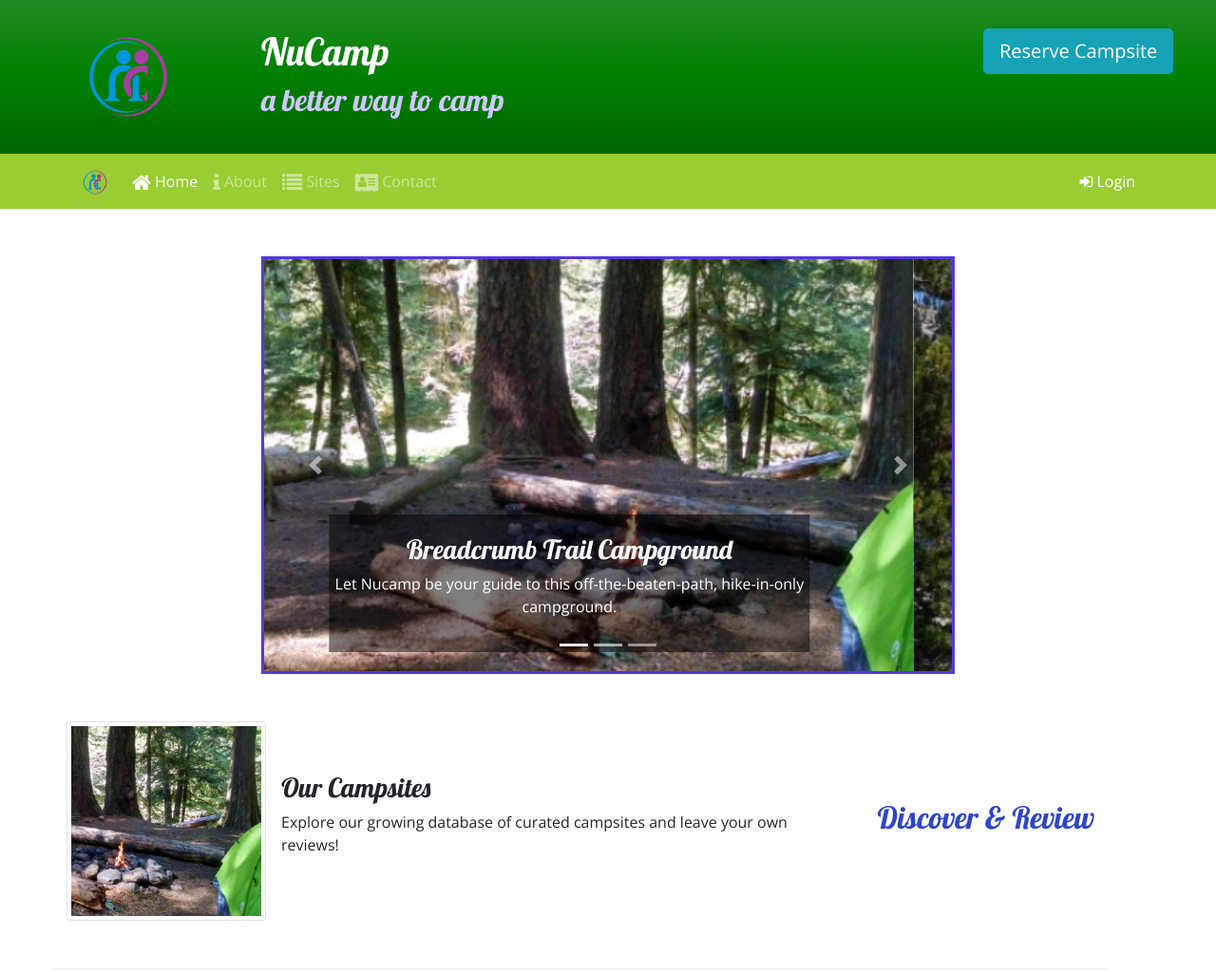
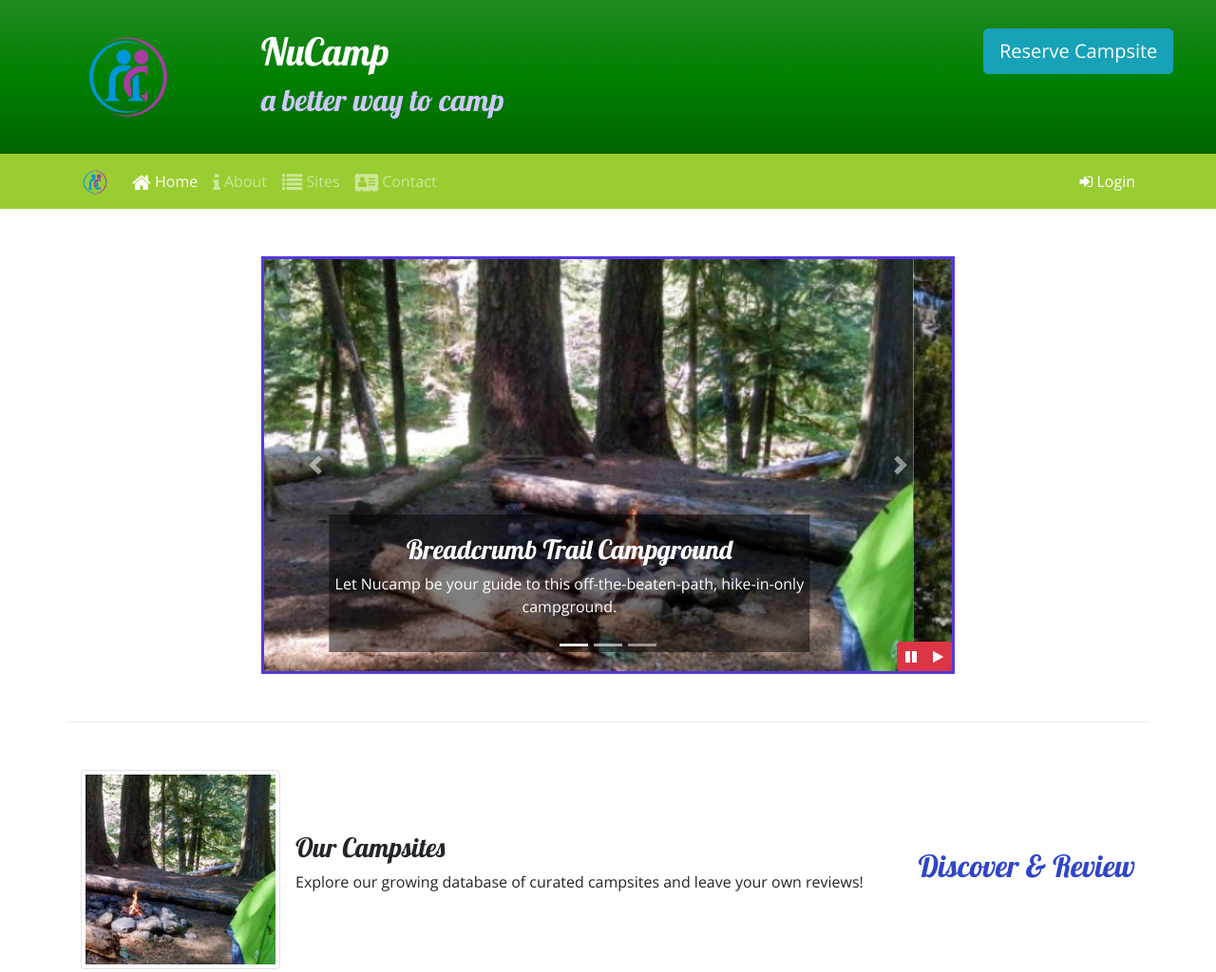
Before and after one commit to Mari316/nucampsite, a website: page index.html in a window 1280 px wide. Shown: the top 1024 px of the page at 95% size. Drawn offline with nearby package versions, Linux system fonts and the light colour scheme.

Commit message:
play pause buttons added

```diff
--- a/css/styles.css
+++ b/css/styles.css
@@ -51,3 +51,10 @@ header h2 {
 .carousel {
     border: solid #5637DD;
 }
+
+#carouselButton {
+    position: absolute;
+    right: 0;
+    bottom: 0;
+    z-index: 100;
+}
--- a/index.html
+++ b/index.html
@@ -214,8 +214,17 @@
             <span class="carousel-control-next-icon"></span>
             <span class="sr-only">Next</span>
           </a>
+          <div class="btn-group" id="carouselButton">
+            <button class="btn btn-danger btn-sm" id="carouselPause">
+              <i class="fa fa-pause"></i>
+            </button>
+            <button class="btn btn-danger btn-sm" id="carouselPlay">
+              <i class="fa fa-play"></i>
+            </button>
+          </div>
         </div>
       </div>
+    </div>
 
       <div class="row row-content align-items-center">
         <div class="col-sm-4 order-sm-last col-md-3">
@@ -309,6 +318,20 @@
   <script src="js/scripts.js"></script>
   <!-- endbuild -->
 
+  <script>
+    $(function () {
+      $(".carousel").carousel({
+        interval: 2000
+      });
+      $("#carouselPause").click(function () {
+        $(".carousel").carousel("pause");
+      });
+      $("#carouselPlay").click(function () {
+        $(".carousel").carousel("cycle");
+      });
+    });
+  </script>
+
 </body>
 
 </html>
```
